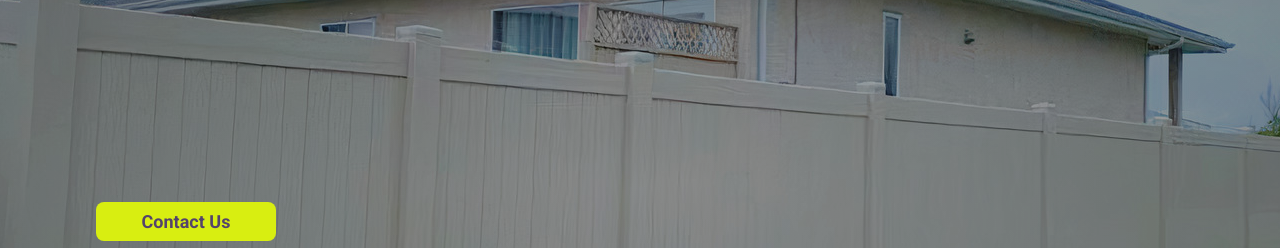
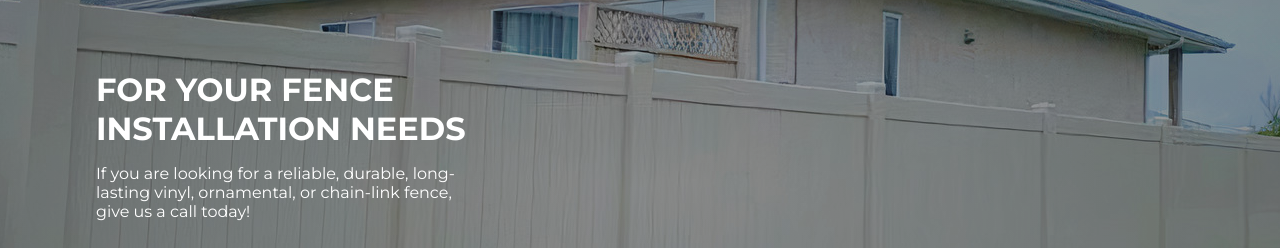
Before and after one commit to BrylleMutia/linear-fence, a React (Create React App) app: page / in a window 1280 px wide. Shown: the part 211-459 px from the top of the page. Built offline with nearby package versions, Linux system fonts and the light colour scheme; no server answers.

Commit message:
added default state for hero section

```diff
--- a/src/components/Hero/index.jsx
+++ b/src/components/Hero/index.jsx
@@ -4,8 +4,8 @@ import styles from "./Hero.module.scss";
 import axios from "axios";
 
 const Hero = () => {
-  const [header, setHeader] = useState("");
-  const [subHeader, setSubHeader] = useState("");
+  const [header, setHeader] = useState("FOR YOUR FENCE INSTALLATION NEEDS");
+  const [subHeader, setSubHeader] = useState("If you are looking for a reliable, durable, long-lasting vinyl, ornamental, or chain-link fence, give us a call today!");
   const [buttonText, setButtonText] = useState("Contact Us");
 
   useEffect(() => {
```
